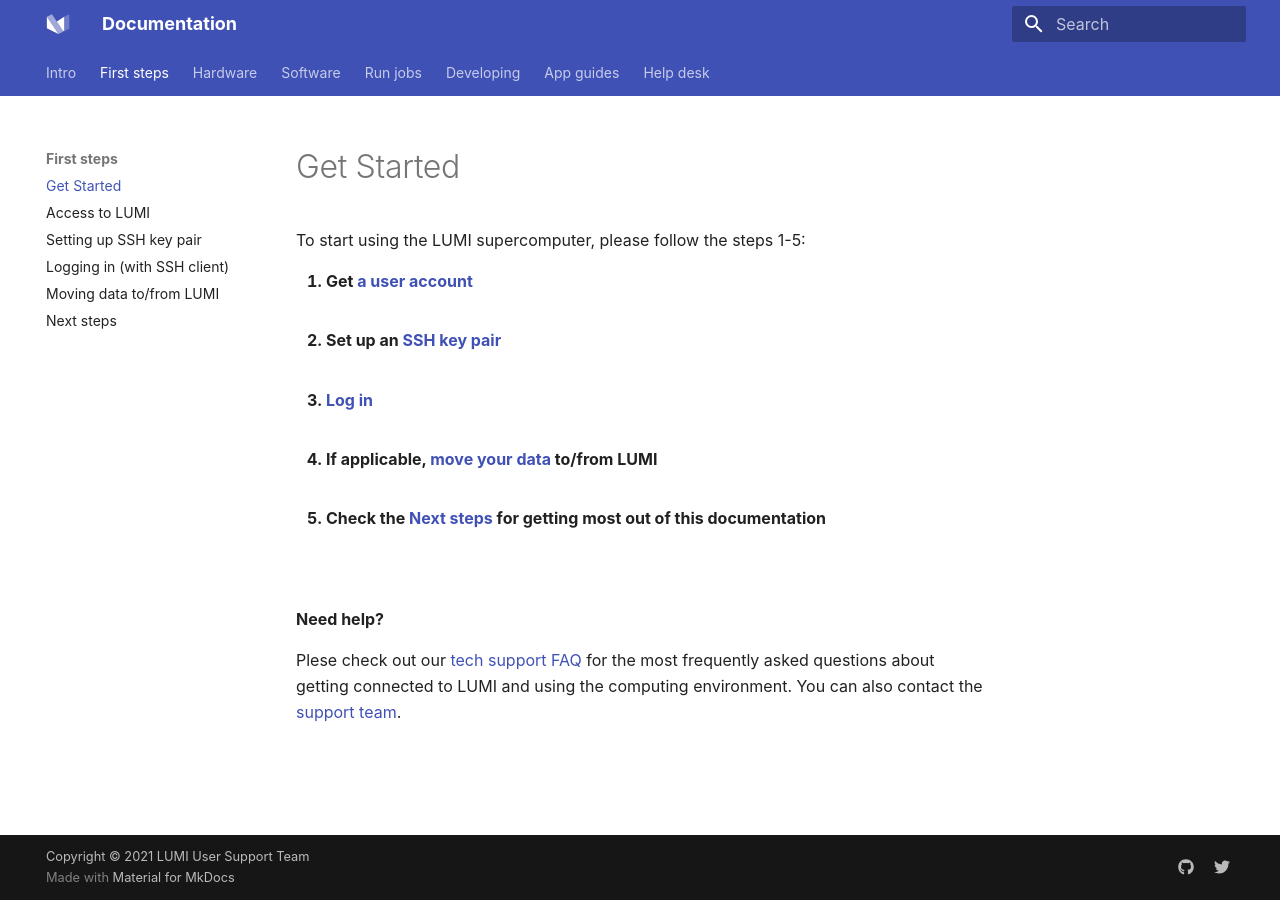
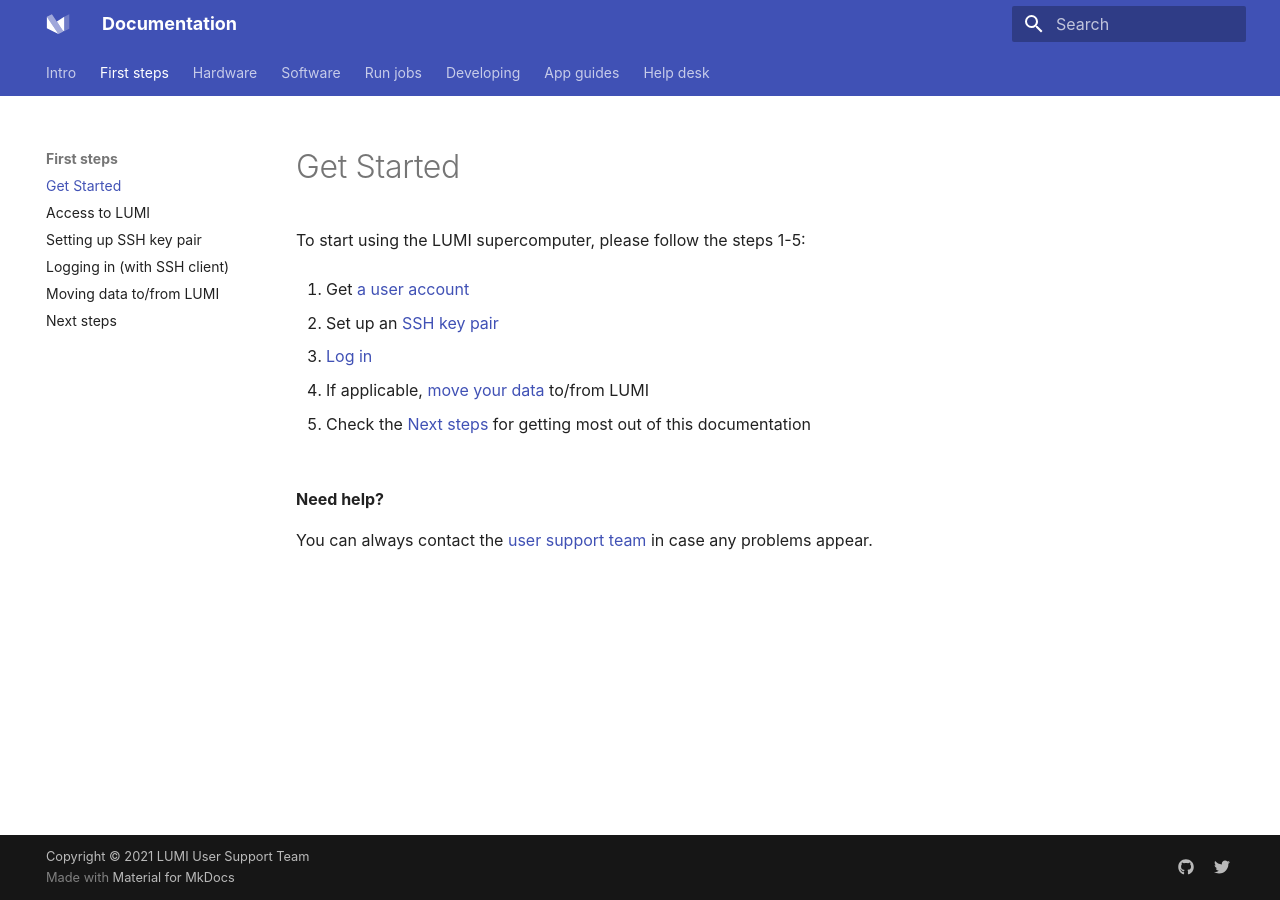
Before and after one commit to Lumi-supercomputer/lumi-userguide, an MkDocs documentation site: the page built from docs/firststeps/getstarted-new.md, in a window 1280 px wide. Built offline with MkDocs 1.6.1 and Material for MkDocs 9.7.7, drawn with Linux system fonts in a browser that asks for light colours.

Commit message:
Part-of-tasks-done-2

```diff
--- a/docs/firststeps/getstarted-new.md
+++ b/docs/firststeps/getstarted-new.md
@@ -24,35 +27,22 @@
 
 To start using the LUMI supercomputer, please follow the steps 1-5:
 
-<ol>
-<b>
-<li> Get <a href="../accessLUMI">a user account</a>
-</li>
-<br />
-<li> Set up an <a href="../SSH-keys">SSH key pair</a>
-</li>
-<br />
-<!-- <li> Log in with one of your choice:
-  <ul>
-    <li> <a href="../loggingin">SSH client</a></li>
-    <li>Web interface (available later this year)</li>
-  </ul>
-</li> -->
+1. Get [a user account][regular-access]
 
-<li> <a href="../loggingin">Log in</a></li>
+2. Set up an [SSH key pair][SSH-keys]
 
-<br />
-<li> If applicable, <a href="../../storage/moving/scp-rsync">move your data</a> to/from LUMI
-</li>
-<br />
-<li> Check the <a href="../nextsteps">Next steps</a> for getting most out of this documentation
-<!-- Follow to the <a href="../nextsteps">Next steps</a> guide for introduction how to read this documentation for getting the most out of using LUMI  / -->
-</li>
-<br />
-</b>
-</ol>
+3. [Log in][logging-in]
+
+4. If applicable, [move your data][move-data] to/from LUMI
+
+5. Check the [Next steps][nextsteps] for getting most out of this documentation
+
+
 
 <br />
 **Need help?**
 
-Plese check out our [tech support FAQ][tech-FAQ] for the most frequently asked questions about getting connected to LUMI and using the computing environment. You can also contact the [support team][support].
+You can always contact the [user support team][support] in case any problems appear.
+
+
+<!-- Plese check out our [tech support FAQ][tech-FAQ] for the most frequently asked questions about getting connected to LUMI and using the computing environment. You can also contact the [support team][support]. -->
```
Also changed, not shown: other parts of docs/firststeps/getstarted-new.md (+8 -5 lines).
